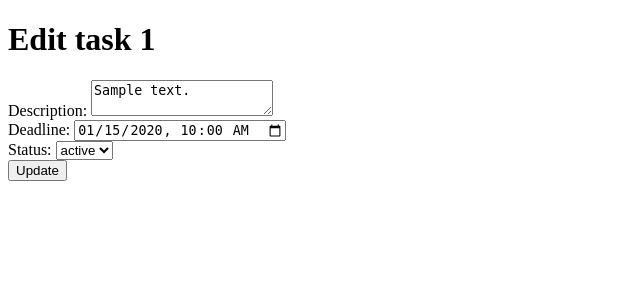
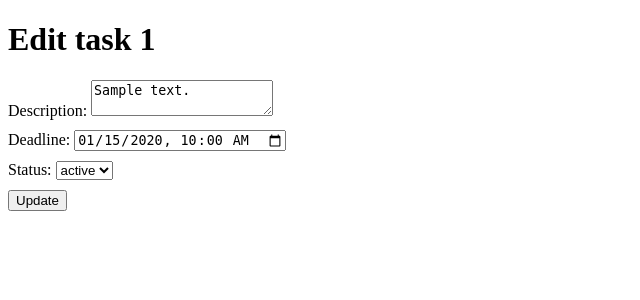
Before and after one commit to M4kar0vAl/business-management-system, a Python web app: template templates/tasks/edit.html in a window 1280 px wide. Shown: the part 60-360 px from the top of the page, without its empty margins (0-640 px from the left). Run offline with Jinja, Linux system fonts and the light colour scheme; the template is opened without the code that fills it: most values are stand-ins (such as "Sample title", 1, 10 or a date in 2020).

Commit message:
update task edit page styles

```diff
--- a/templates/tasks/edit.html
+++ b/templates/tasks/edit.html
@@ -10,7 +10,7 @@
     {% set task_team_member = task.team_id == current_user.team_id %}
 
     <h1>Edit task {{ task.id }}</h1>
-        <form action="{{ url_for('update_task', task_id=task.id) }}" method="post" id="task_update_form">
+        <form action="{{ url_for('update_task', task_id=task.id) }}" method="post" id="task_update_form" style="display: flex; flex-direction: column; row-gap: 10px; align-items: start">
             <div>
                 <label for="task_description">Description:</label>
                 <textarea id="task_description" name="description">{{ update_data.description if update_data is defined else task.description}}</textarea>
```
